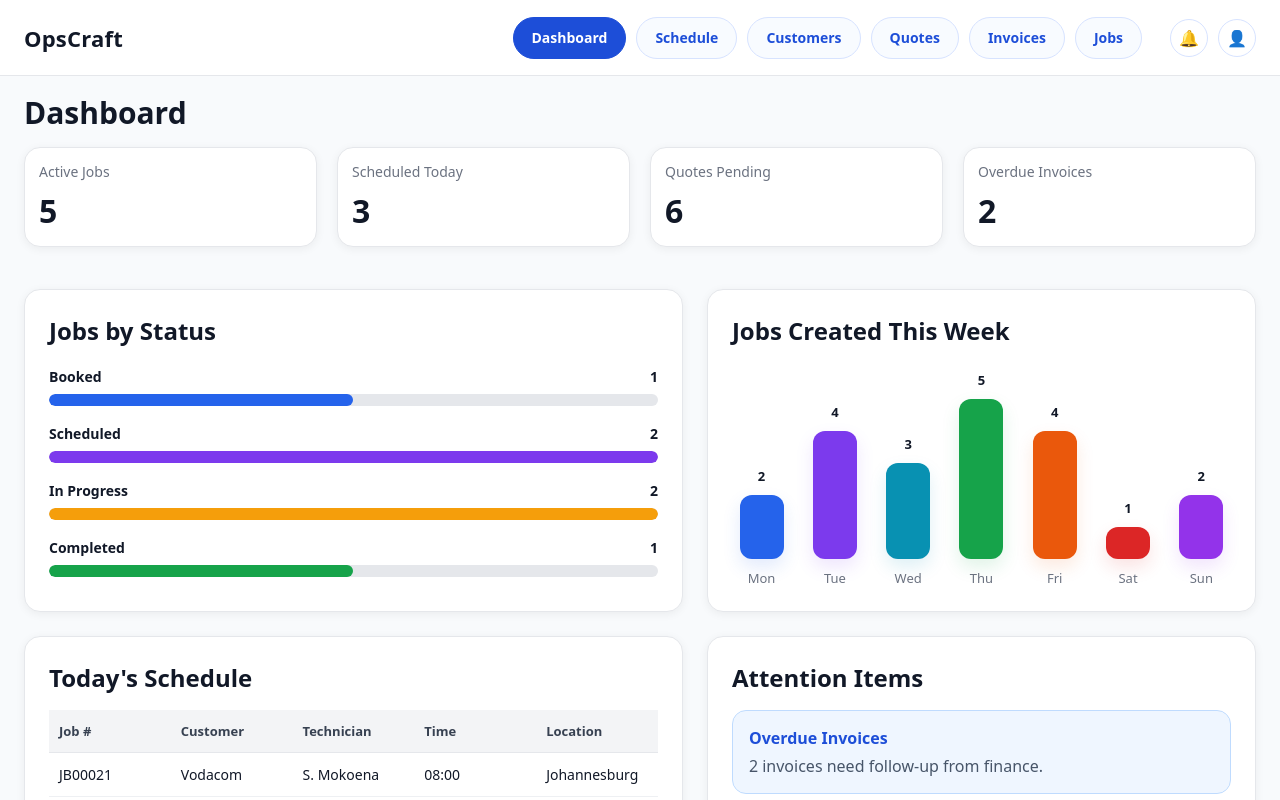
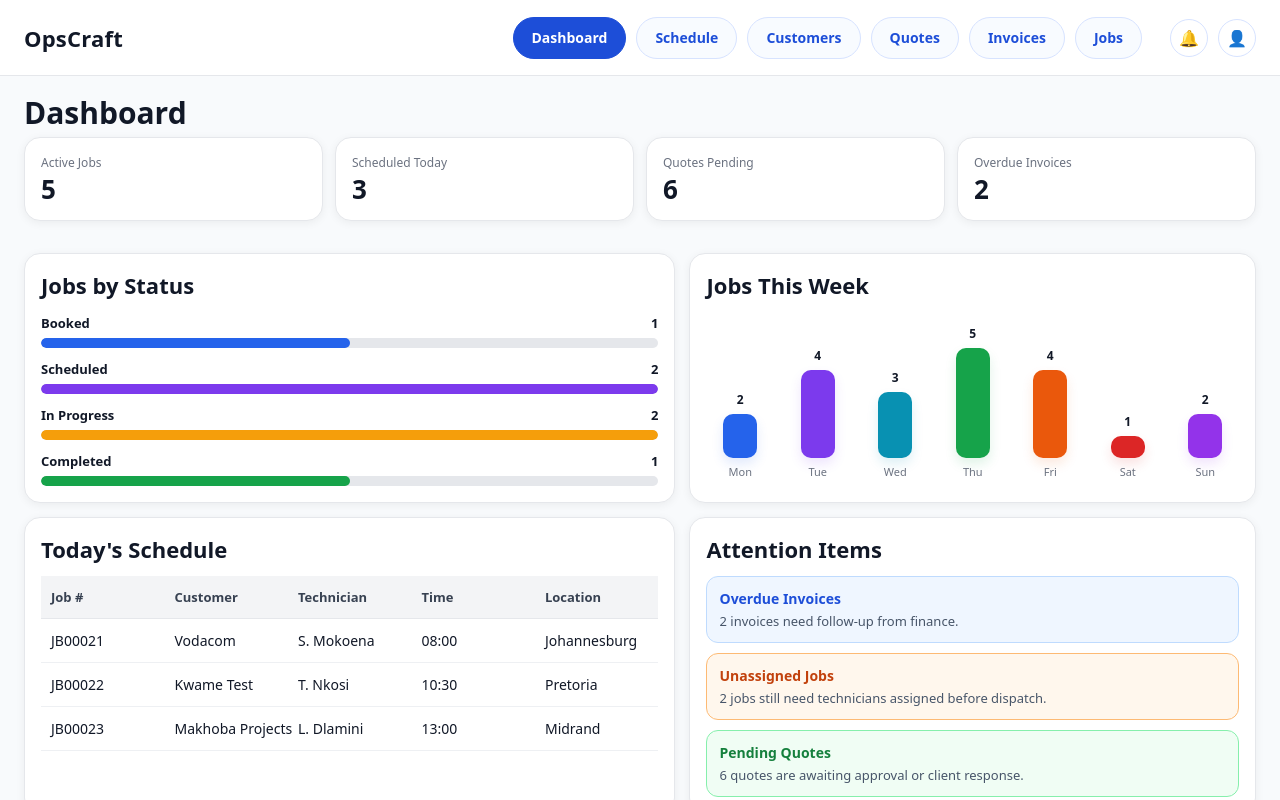
Before and after one commit to The-Kwamz/OpsCraft-Frontend---Azure, a React (Vite) app: page /dashboard in a window 1280 px wide. Shown: the top 800 px of the page. Built offline with nearby package versions, Linux system fonts and the light colour scheme; no server answers.

Commit message:
Make dashboard layout more compact

```diff
--- a/src/pages/Dashboard.tsx
+++ b/src/pages/Dashboard.tsx
@@ -181,57 +181,59 @@ export default function Dashboard() {
   const maxTrendValue = Math.max(...jobsByDay.map((item) => item.value), 1);
 
   const recentJobs = mockJobs.slice(0, 5);
-  const urgentInvoices = mockInvoices.filter((invoice) => invoice.status === "overdue" || invoice.status === "draft");
+  const urgentInvoices = mockInvoices.filter(
+    (invoice) => invoice.status === "overdue" || invoice.status === "draft"
+  );
 
   return (
     <div className="jobs-page">
-      <div className="jobs-topbar">
+      <div className="jobs-topbar" style={{ marginBottom: 8 }}>
         <div className="jobs-topbar-left">
-          <h1 className="jobs-page-title">Dashboard</h1>
+          <h1 className="jobs-page-title" style={{ marginBottom: 0 }}>Dashboard</h1>
         </div>
       </div>
 
       <section
         style={{
           display: "grid",
-          gridTemplateColumns: "repeat(4, minmax(180px, 1fr))",
-          gap: 20,
-          marginBottom: 24,
+          gridTemplateColumns: "repeat(4, minmax(140px, 1fr))",
+          gap: 12,
+          marginBottom: 14,
         }}
       >
-        <div className="jobs-toolbar-card">
-          <div style={{ color: "#6b7280", fontSize: 14, marginBottom: 8 }}>Active Jobs</div>
-          <div style={{ fontSize: 32, fontWeight: 800 }}>{metrics.activeJobs}</div>
+        <div className="jobs-toolbar-card" style={{ padding: 16 }}>
+          <div style={{ color: "#6b7280", fontSize: 12, marginBottom: 4 }}>Active Jobs</div>
+          <div style={{ fontSize: 26, fontWeight: 800, lineHeight: 1.1 }}>{metrics.activeJobs}</div>
         </div>
 
-        <div className="jobs-toolbar-card">
-          <div style={{ color: "#6b7280", fontSize: 14, marginBottom: 8 }}>Scheduled Today</div>
-          <div style={{ fontSize: 32, fontWeight: 800 }}>{metrics.scheduledToday}</div>
+        <div className="jobs-toolbar-card" style={{ padding: 16 }}>
+          <div style={{ color: "#6b7280", fontSize: 12, marginBottom: 4 }}>Scheduled Today</div>
+          <div style={{ fontSize: 26, fontWeight: 800, lineHeight: 1.1 }}>{metrics.scheduledToday}</div>
         </div>
 
-        <div className="jobs-toolbar-card">
-          <div style={{ color: "#6b7280", fontSize: 14, marginBottom: 8 }}>Quotes Pending</div>
-          <div style={{ fontSize: 32, fontWeight: 800 }}>{metrics.pendingQuotes}</div>
+        <div className="jobs-toolbar-card" style={{ padding: 16 }}>
+          <div style={{ color: "#6b7280", fontSize: 12, marginBottom: 4 }}>Quotes Pending</div>
+          <div style={{ fontSize: 26, fontWeight: 800, lineHeight: 1.1 }}>{metrics.pendingQuotes}</div>
         </div>
 
-        <div className="jobs-toolbar-card">
-          <div style={{ color: "#6b7280", fontSize: 14, marginBottom: 8 }}>Overdue Invoices</div>
-          <div style={{ fontSize: 32, fontWeight: 800 }}>{metrics.overdueInvoices}</div>
+        <div className="jobs-toolbar-card" style={{ padding: 16 }}>
+          <div style={{ color: "#6b7280", fontSize: 12, marginBottom: 4 }}>Overdue Invoices</div>
+          <div style={{ fontSize: 26, fontWeight: 800, lineHeight: 1.1 }}>{metrics.overdueInvoices}</div>
         </div>
       </section>
 
       <section
         style={{
           display: "grid",
-          gridTemplateColumns: "1.2fr 1fr",
-          gap: 24,
-          marginBottom: 24,
+          gridTemplateColumns: "1.15fr 1fr",
+          gap: 14,
+          marginBottom: 14,
         }}
       >
-        <div className="jobs-table-card" style={{ padding: 24 }}>
-          <h2 style={{ marginTop: 0, marginBottom: 20 }}>Jobs by Status</h2>
+        <div className="jobs-table-card" style={{ padding: 16 }}>
+          <h2 style={{ marginTop: 0, marginBottom: 14, fontSize: 22 }}>Jobs by Status</h2>
 
-          <div style={{ display: "grid", gap: 18 }}>
+          <div style={{ display: "grid", gap: 12 }}>
             {[
               { label: "Booked", value: jobStatusCounts.new, color: "#2563eb" },
               { label: "Scheduled", value: jobStatusCounts.scheduled, color: "#7c3aed" },
@@ -243,8 +245,8 @@ export default function Dashboard() {
                   style={{
                     display: "flex",
                     justifyContent: "space-between",
-                    marginBottom: 8,
-                    fontSize: 14,
+                    marginBottom: 6,
+                    fontSize: 13,
                     fontWeight: 600,
                   }}
                 >
@@ -254,7 +256,7 @@ export default function Dashboard() {
                 <div
                   style={{
                     width: "100%",
-                    height: 12,
+                    height: 10,
                     background: "#e5e7eb",
                     borderRadius: 999,
                     overflow: "hidden",
@@ -274,15 +276,15 @@ export default function Dashboard() {
           </div>
         </div>
 
-        <div className="jobs-table-card" style={{ padding: 24 }}>
-          <h2 style={{ marginTop: 0, marginBottom: 20 }}>Jobs Created This Week</h2>
+        <div className="jobs-table-card" style={{ padding: 16 }}>
+          <h2 style={{ marginTop: 0, marginBottom: 14, fontSize: 22 }}>Jobs This Week</h2>
 
           <div
             style={{
               display: "flex",
               alignItems: "end",
-              gap: 14,
-              minHeight: 220,
+              gap: 10,
+              minHeight: 165,
             }}
           >
             {jobsByDay.map((item) => (
@@ -294,22 +296,22 @@ export default function Dashboard() {
                   flexDirection: "column",
                   alignItems: "center",
                   justifyContent: "end",
-                  gap: 10,
+                  gap: 6,
                 }}
               >
-                <div style={{ fontSize: 13, fontWeight: 600 }}>{item.value}</div>
+                <div style={{ fontSize: 12, fontWeight: 600 }}>{item.value}</div>
                 <div
                   style={{
                     width: "100%",
-                    maxWidth: 44,
-                    height: `${(item.value / maxTrendValue) * 160}px`,
-                    minHeight: 20,
+                    maxWidth: 34,
+                    height: `${(item.value / maxTrendValue) * 110}px`,
+                    minHeight: 14,
                     background: item.color,
-                    borderRadius: 12,
-                    boxShadow: `0 8px 18px ${item.color}22`,
+                    borderRadius: 10,
+                    boxShadow: `0 6px 12px ${item.color}22`,
                   }}
                 />
-                <div style={{ fontSize: 13, color: "#6b7280" }}>{item.label}</div>
+                <div style={{ fontSize: 11, color: "#6b7280" }}>{item.label}</div>
               </div>
             ))}
           </div>
@@ -319,22 +321,13 @@ export default function Dashboard() {
       <section
         style={{
           display: "grid",
-          gridTemplateColumns: "1.2fr 1fr",
-          gap: 24,
-          marginBottom: 24,
+          gridTemplateColumns: "1.15fr 1fr",
+          gap: 14,
+          marginBottom: 14,
         }}
       >
-        <div className="jobs-table-card" style={{ padding: 24 }}>
-          <div
-            style={{
-              display: "flex",
-              justifyContent: "space-between",
-              alignItems: "center",
-              marginBottom: 16,
-            }}
-          >
-            <h2 style={{ margin: 0 }}>Today&apos;s Schedule</h2>
-          </div>
+        <div className="jobs-table-card" style={{ padding: 16 }}>
+          <h2 style={{ marginTop: 0, marginBottom: 12, fontSize: 22 }}>Today&apos;s Schedule</h2>
 
           <div className="jobs-table-wrap">
             <table className="jobs-table">
@@ -362,48 +355,54 @@ export default function Dashboard() {
           </div>
         </div>
 
-        <div className="jobs-table-card" style={{ padding: 24 }}>
-          <h2 style={{ marginTop: 0, marginBottom: 16 }}>Attention Items</h2>
+        <div className="jobs-table-card" style={{ padding: 16 }}>
+          <h2 style={{ marginTop: 0, marginBottom: 12, fontSize: 22 }}>Attention Items</h2>
 
-          <div style={{ display: "grid", gap: 14 }}>
+          <div style={{ display: "grid", gap: 10 }}>
             <div
               style={{
-                padding: 16,
-                borderRadius: 14,
+                padding: 12,
+                borderRadius: 12,
                 background: "#eff6ff",
                 border: "1px solid #bfdbfe",
               }}
             >
-              <div style={{ fontWeight: 700, marginBottom: 6, color: "#1d4ed8" }}>Overdue Invoices</div>
-              <div style={{ color: "#475569" }}>
+              <div style={{ fontWeight: 700, marginBottom: 4, color: "#1d4ed8", fontSize: 14 }}>
+                Overdue Invoices
+              </div>
+              <div style={{ color: "#475569", fontSize: 13 }}>
                 {metrics.overdueInvoices} invoices need follow-up from finance.
               </div>
             </div>
 
             <div
               style={{
-                padding: 16,
-                borderRadius: 14,
+                padding: 12,
+                borderRadius: 12,
                 background: "#fff7ed",
                 border: "1px solid #fdba74",
               }}
             >
-              <div style={{ fontWeight: 700, marginBottom: 6, color: "#c2410c" }}>Unassigned Jobs</div>
-              <div style={{ color: "#475569" }}>
+              <div style={{ fontWeight: 700, marginBottom: 4, color: "#c2410c", fontSize: 14 }}>
+                Unassigned Jobs
+              </div>
+              <div style={{ color: "#475569", fontSize: 13 }}>
                 2 jobs still need technicians assigned before dispatch.
               </div>
             </div>
 
             <div
               style={{
-                padding: 16,
-                borderRadius: 14,
+                padding: 12,
+                borderRadius: 12,
                 background: "#f0fdf4",
                 border: "1px solid #86efac",
               }}
             >
-              <div style={{ fontWeight: 700, marginBottom: 6, color: "#15803d" }}>Pending Quotes</div>
-              <div style={{ color: "#475569" }}>
+              <div style={{ fontWeight: 700, marginBottom: 4, color: "#15803d", fontSize: 14 }}>
+                Pending Quotes
+              </div>
+              <div style={{ color: "#475569", fontSize: 13 }}>
                 6 quotes are awaiting approval or client response.
               </div>
             </div>
@@ -415,11 +414,11 @@ export default function Dashboard() {
         style={{
           display: "grid",
           gridTemplateColumns: "1fr 1fr",
-          gap: 24,
+          gap: 14,
         }}
       >
-        <div className="jobs-table-card" style={{ padding: 24 }}>
-          <h2 style={{ marginTop: 0, marginBottom: 16 }}>Recent Jobs</h2>
+        <div className="jobs-table-card" style={{ padding: 16 }}>
+          <h2 style={{ marginTop: 0, marginBottom: 12, fontSize: 22 }}>Recent Jobs</h2>
 
           <div className="jobs-table-wrap">
             <table className="jobs-table">
@@ -449,8 +448,8 @@ export default function Dashboard() {
           </div>
         </div>
 
-        <div className="jobs-table-card" style={{ padding: 24 }}>
-          <h2 style={{ marginTop: 0, marginBottom: 16 }}>Invoice Watchlist</h2>
+        <div className="jobs-table-card" style={{ padding: 16 }}>
+          <h2 style={{ marginTop: 0, marginBottom: 12, fontSize: 22 }}>Invoice Watchlist</h2>
 
           <div className="jobs-table-wrap">
             <table className="jobs-table">
```
